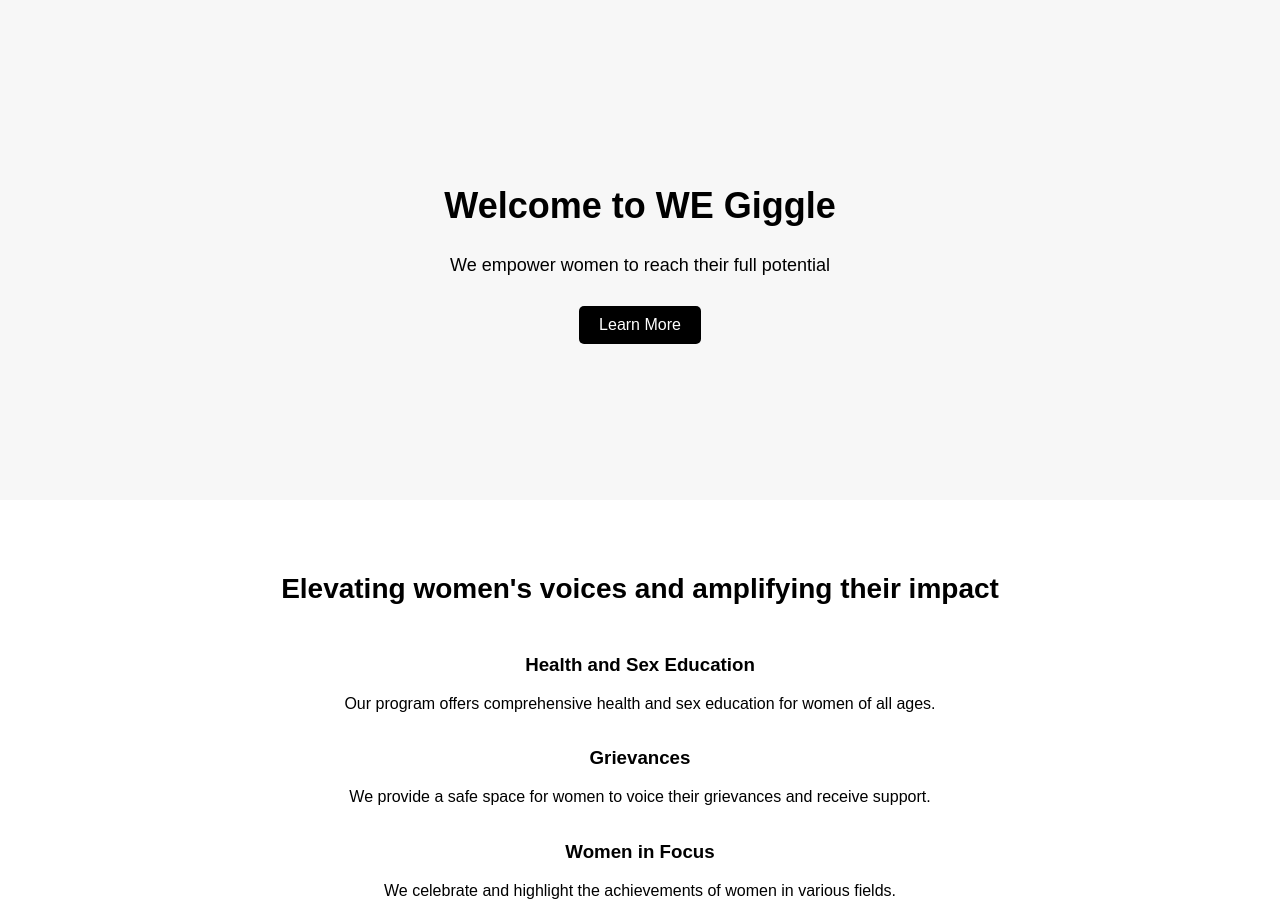
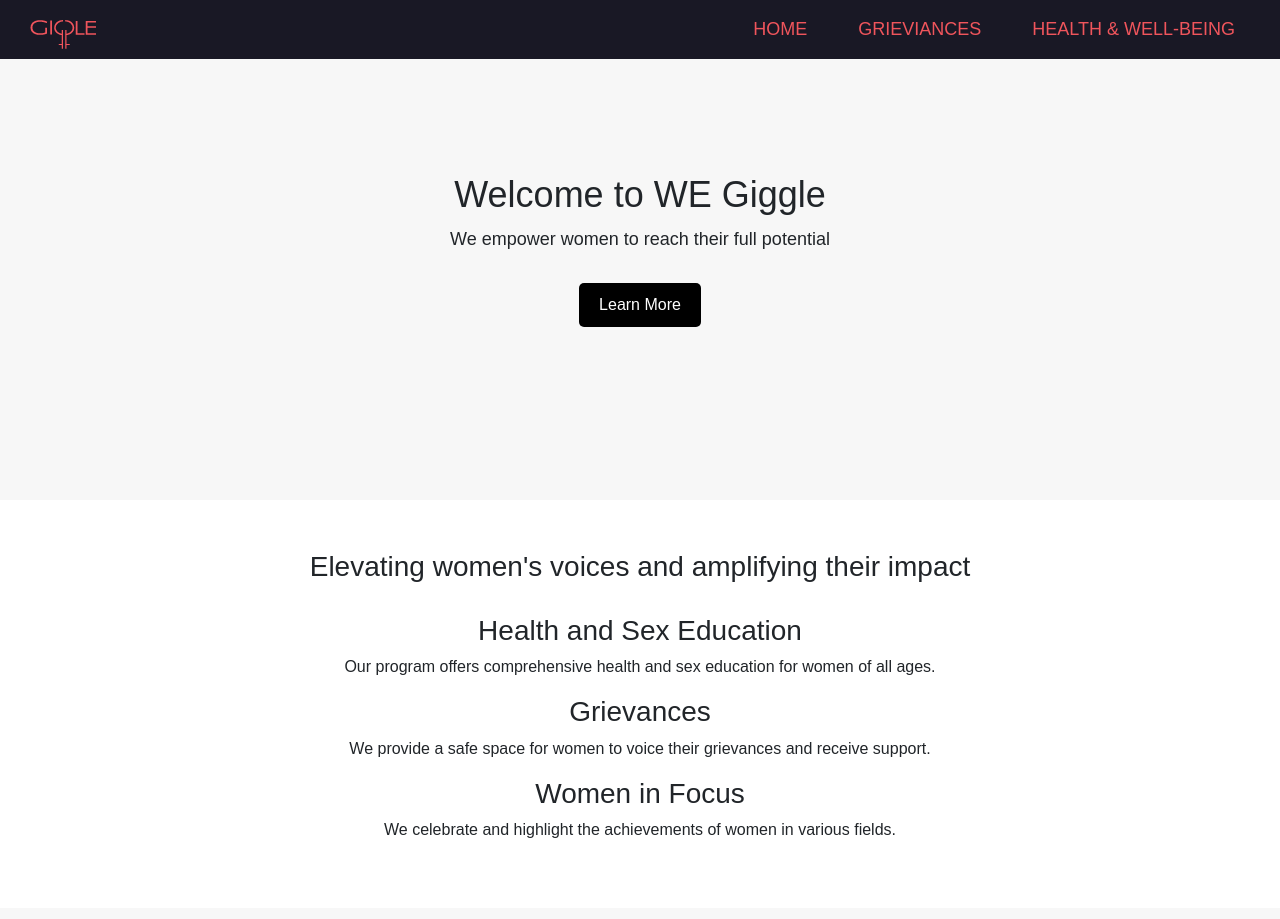
Before and after one commit to anantgupta001/GIGGLE, a plain HTML site: page WE2.html in a window 1280 px wide. Shown: the top 919 px of the page. Drawn offline with Linux system fonts and the light colour scheme.

Commit message:
Added logo , changed background of navbar

```diff
--- a/WE2.css
+++ b/WE2.css
@@ -3,10 +3,7 @@ body {
     margin: 0;
     font-family: Arial, sans-serif;
     background-image: url("Ipson_women_empowerment_aesthetic_yellow_pink_red_and_orange_th_cc1d0cba-c1fb-4a99-9c05-60e687acaf27.png");
-    background: linear-gradient(
-      rgb(251, 253, 254,0.9),
-      rgb(255, 238, 238,0.3)
-    );
+    background-color:#FFCEFE;
   }
 
   /* Header styles */
@@ -150,10 +147,11 @@ body {
 
   /* Footer styles */
   footer {
-    background-color: #333;
+    background-color: #191825;
     color: #fff;
     text-align: center;
     padding: 20px;
+    padding-bottom:2px;
     margin-top: 50px;
   }
   input[type="text"], input[type="email"], textarea {
--- a/WE2.html
+++ b/WE2.html
@@ -4,11 +4,32 @@
     <meta charset="UTF-8">
     <meta http-equiv="X-UA-Compatible" content="IE=edge">
     <meta name="viewport" content="width=device-width, initial-scale=1.0">
+    <link rel="stylesheet" href="CSS/bootstrap.css">
     <link rel="stylesheet" href="WE2.css">
     <link rel="icon" type="image/x-icon" href="https://github.com/04Megarox/GSC/blob/main/Images/16x16%20giggle%20tabbar.png?raw=true">
     <title>HOME|GIGGLE</title>
 </head>
 <body>
+    <nav class="navbar fixed-top navbar-expand-sm" style="background-color:#191825;">
+        <div class="container-fluid">
+          <ul class="navbar-nav">
+            <li class="nav-item">
+                <a class="nav-link" href="" style="padding-bottom:0"><img src="Images/16x8 giggle navbarlogo.png" alt="Logo"></a>
+            </li>
+          </ul>
+          <ul class="navbar-nav ms-auto" style="font-size:18px">
+            <li class="nav-item">
+              <a class="nav-link" href="#">HOME</a>
+            </li>
+            <li class="nav-item">
+              <a class="nav-link" href="#">GRIEVIANCES</a>
+            </li>
+            <li class="nav-item">
+              <a class="nav-link" href="#">HEALTH & WELL-BEING</a>
+            </li>
+          </ul>
+        </div>
+      </nav>
 
     <main>
         <section id="hero">
@@ -54,8 +75,8 @@
         </section>
     </main>
 
-    <footer>
-        <p>&copy; 2023 WE Giggle</p>
+    <footer background-color="#191825">
+        <p>&copy;2023 Giggle</p>
     </footer>
     </body>
 </html>
```
